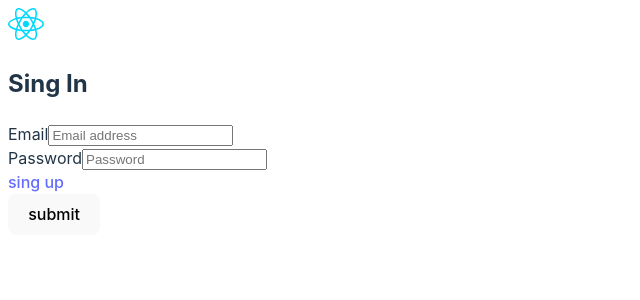
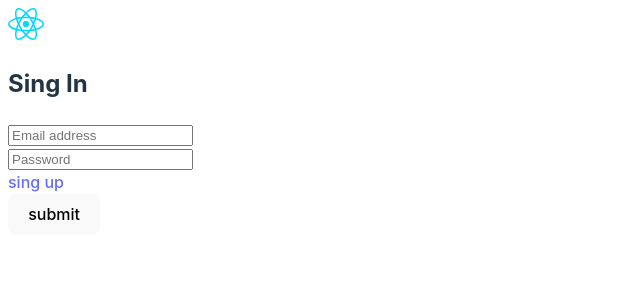
Before and after one commit to Sherbo1ot/Authorization, a React (Vite) app: page /login in a window 1280 px wide. Shown: the top 300 px of the page, without its empty margins (0-640 px from the left). Built offline with nearby package versions, Linux system fonts and the light colour scheme; no server answers.

Commit message:
✨✨✨✨✨✨✨✨✨✨✨✨✨

```diff
--- a/src/components/auth/Login.jsx
+++ b/src/components/auth/Login.jsx
@@ -27,15 +27,11 @@ export const Login = () => {
 				<h2>Sing In</h2>
 			</div>
 			<form onSubmit={handleSubmit}>
-				<label>
-					Email
-				</label>
 				<input
 					onChange={(e) => setEmail(e.target.value)}
 					placeholder="Email address"
 				/>
 				<br />
-				<label>Password</label>
 				<input
 					onChange={(e) => setPassword(e.target.value)}
 					placeholder="Password"
--- a/src/components/auth/Registration.jsx
+++ b/src/components/auth/Registration.jsx
@@ -27,13 +27,11 @@ export const Registration = () => {
 				<h2>Sing Up</h2>
 			</div>
 			<form onSubmit={handleSubmit}>
-				<label>Email</label>
 				<input
 					onChange={(e) => setEmail(e.target.value)}
 					placeholder="Email address"
 				/>
 				<br />
-				<label>Password</label>
 				<input
 					onChange={(e) => setPassword(e.target.value)}
 					placeholder="Password"
```
